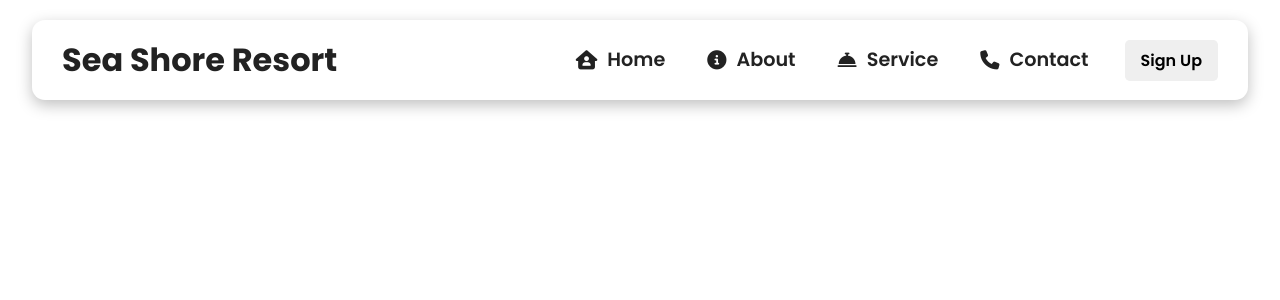
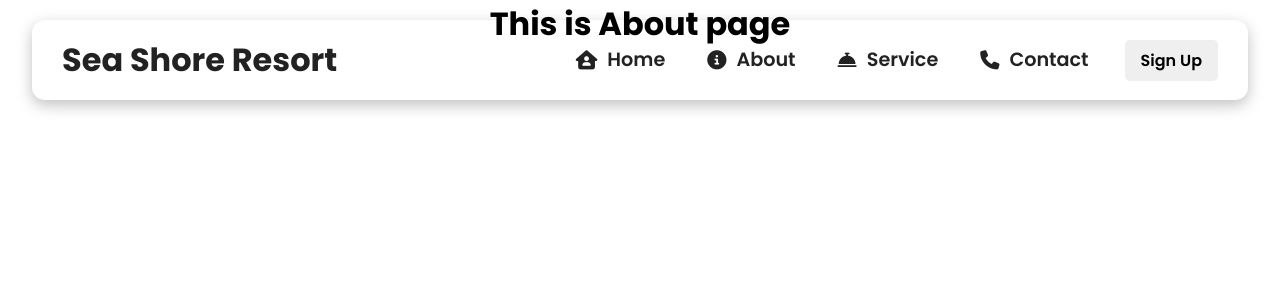
Before and after one commit to TanjimH013/Sea-Shore-Resort, a React (Create React App) app in the folder my-app/: page /about in a window 1280 px wide. Shown: the top 300 px of the page. Built offline with nearby package versions, Linux system fonts and the light colour scheme; a web font is replaced by a local one.

Commit message:
Install and setup react-router-dom

```diff
--- a/my-app/package.json
+++ b/my-app/package.json
@@ -8,6 +8,7 @@
     "@testing-library/user-event": "^13.5.0",
     "react": "^18.3.1",
     "react-dom": "^18.3.1",
+    "react-router-dom": "^6.28.0",
     "react-scripts": "5.0.1",
     "web-vitals": "^2.1.4"
   },
--- a/my-app/src/App.js
+++ b/my-app/src/App.js
@@ -1,9 +1,23 @@
 import Navbar from "./components/Navbar.jsx";
+import { Route, Routes } from "react-router-dom";
+import Home from "./routes/Home.jsx";
+import About from "./routes/About.jsx";
+import Service from "./routes/Service.jsx";
+import Contact from "./routes/Contact.jsx";
+
 import "./style.css";
 
 const App = () => {
   return (
     <>
+      <div className="App">
+        <Routes>
+          <Route path="/" element={<Home />} />
+          <Route path="/about" element={<About />} />
+          <Route path="/service" element={<Service />} />
+          <Route path="/contact" element={<Contact />} />
+        </Routes>
+      </div>
       <Navbar />
     </>
   );
--- a/my-app/src/components/Navbar.jsx
+++ b/my-app/src/components/Navbar.jsx
@@ -1,6 +1,7 @@
 import "./NavbarStyle.css";
 import { MenuItems } from "./MenuItems";
-import React, { useState } from "react";
+import { React, useState } from "react";
+import { Link } from "react-router-dom";
 
 function Navbar() {
   // Use useState to handle the clicked state
@@ -12,6 +13,7 @@
   };
 
   return (
+    <>
       <nav className="NavbarItems">
         <h1 className="NavbarLogo">Sea Shore Resort</h1>
 
@@ -23,16 +25,17 @@
           {MenuItems.map((item, index) => {
             return (
               <li key={index}>
-              <a className={item.cName} href="/">
+                <Link className={item.cName} to={item.url}>
                   <i className={item.icon}></i>
                   {item.title}
-              </a>
+                </Link>
               </li>
             );
           })}
           <button>Sign Up</button>
         </ul>
       </nav>
+    </>
   );
 }
 
--- a/my-app/src/index.js
+++ b/my-app/src/index.js
@@ -1,9 +1,10 @@
 import React from "react";
 import ReactDOM from "react-dom/client";
+import { BrowserRouter } from "react-router-dom";
 import App from "./App";
 const root = ReactDOM.createRoot(document.getElementById("root"));
 root.render(
-  <React.StrictMode>
+  <BrowserRouter>
     <App />
-  </React.StrictMode>
+  </BrowserRouter>
 );
--- a/my-app/src/routes/About.jsx
+++ b/my-app/src/routes/About.jsx
@@ -0,0 +1,8 @@
+const About = () => {
+  return (
+    <>
+      <h1>This is About page</h1>
+    </>
+  );
+};
+export default About;
--- a/my-app/src/routes/Contact.jsx
+++ b/my-app/src/routes/Contact.jsx
@@ -0,0 +1,9 @@
+const Contact = () => {
+  return (
+    <>
+      <h1>This is Contact</h1>
+    </>
+  );
+};
+
+export default Contact;
--- a/my-app/src/routes/Home.jsx
+++ b/my-app/src/routes/Home.jsx
@@ -1,5 +1,9 @@
 const Home = () => {
-  return <></>;
+  return (
+    <>
+      <h1>This is Home</h1>
+    </>
+  );
 };
 
 export default Home;
--- a/my-app/src/routes/Service.jsx
+++ b/my-app/src/routes/Service.jsx
@@ -0,0 +1,5 @@
+const Service = () => {
+  return <h1>This Service</h1>;
+};
+
+export default Service;
```
Also changed, not shown: 1 other file (tests, documents, lock files or other folders). Lines whose indentation alone changed are shown as unchanged.
